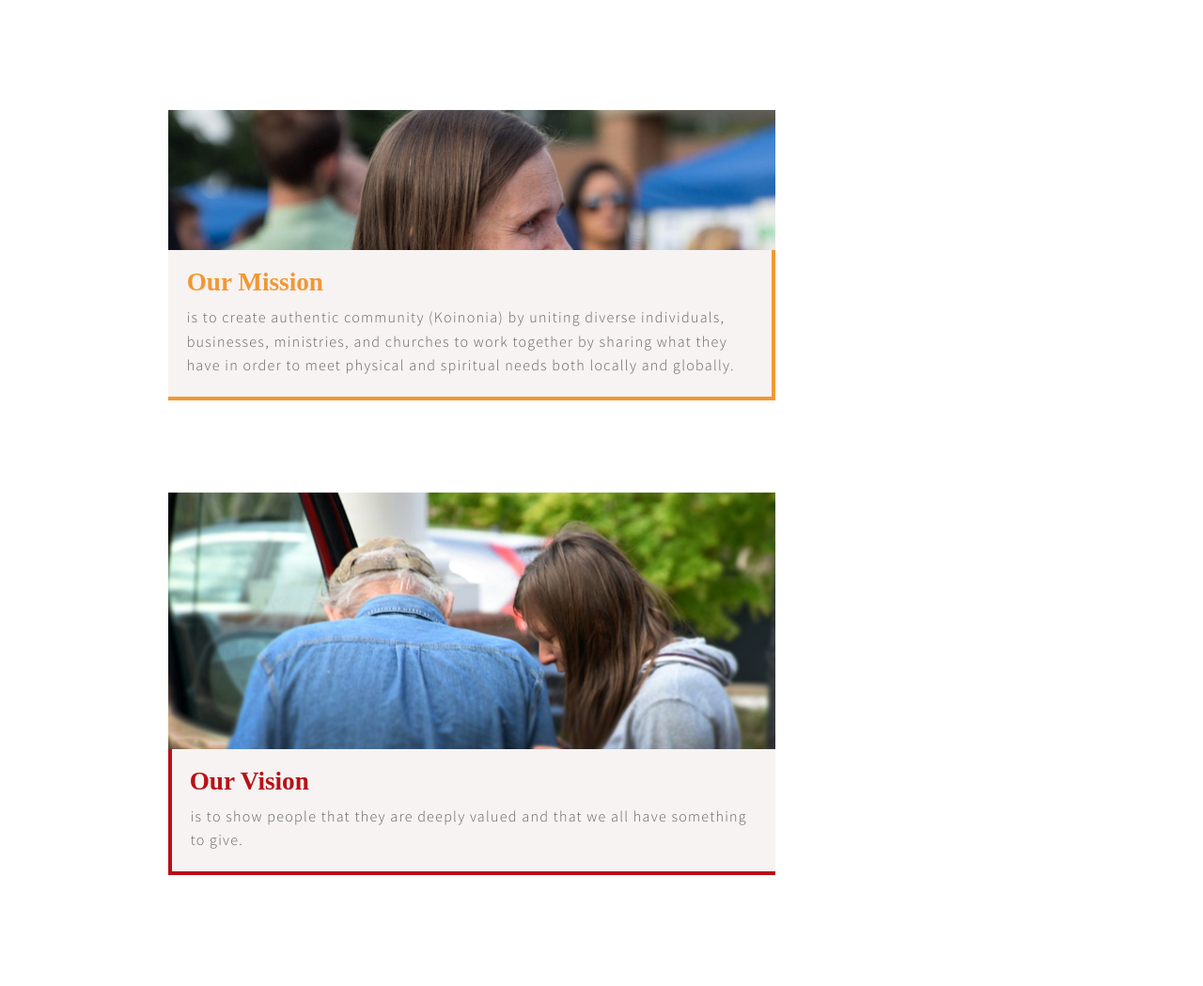
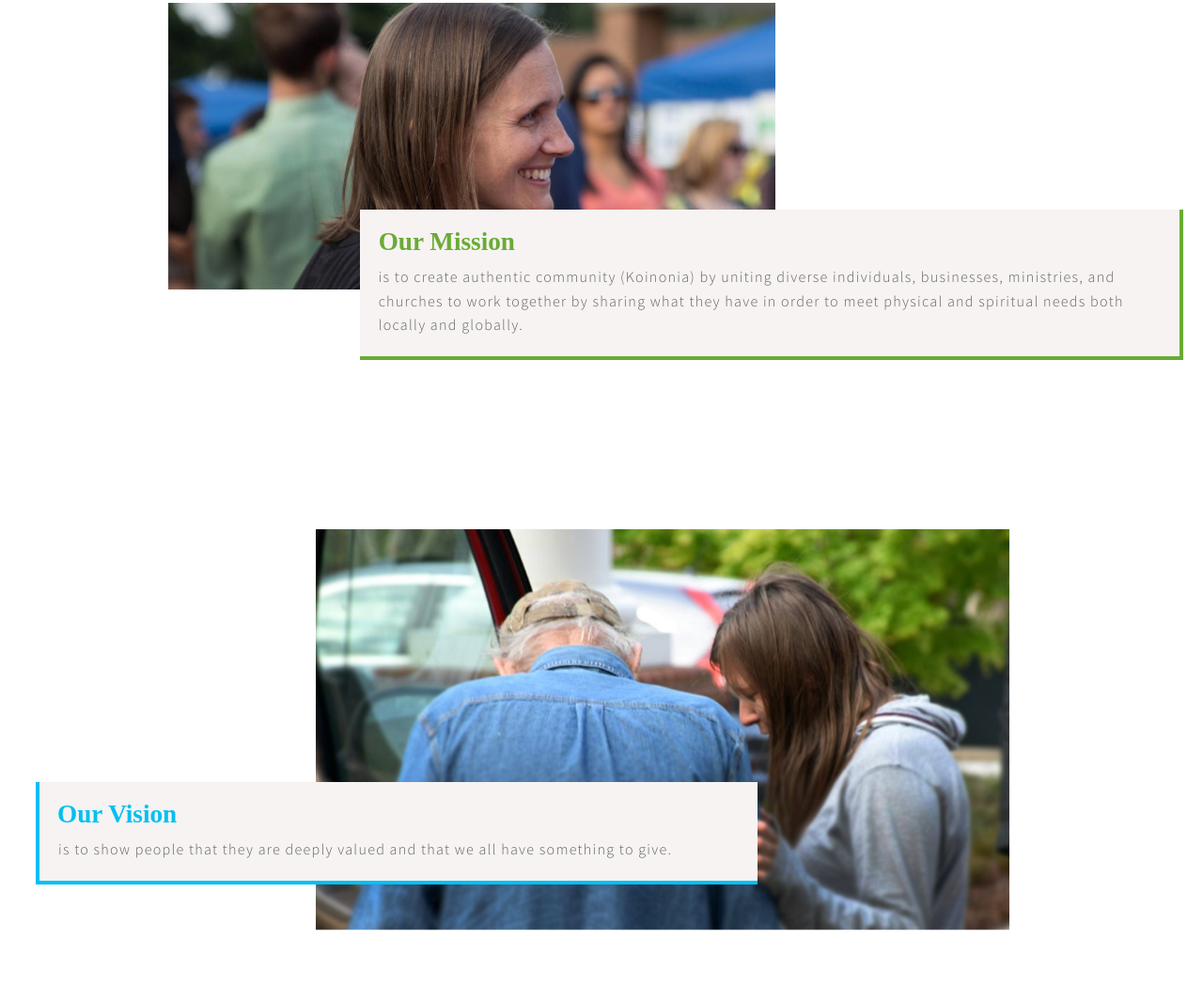
Before and after one commit to erinkahn/GKC-v2, a website: page index.html in a window 1280 px wide. Shown: the part 1848-2897 px from the top of the page at 94% size. Drawn offline with Linux system fonts and the light colour scheme.

Commit message:
mission 900px media query

```diff
--- a/src/scss/main.scss
+++ b/src/scss/main.scss
@@ -477,6 +477,7 @@ body {
 	@media screen and (min-width: 900px){
 		width: 93%;
 		border: none;
+		margin: 9% auto;
 	}
 	@media screen and (min-width: 1024px){
 		width: 83%;
@@ -491,12 +492,18 @@ body {
 			padding: 33% 0;
 			position: relative;
 			margin: 32% 0;
+			@media screen and (min-width: 1224px){
+				margin: 27% 0;
+			}
 
 			h2{
 				margin-top: 46px;
 				position: absolute;
 				padding-top: 36px;
 				left: 20px;
+				@media screen and (min-width: 900px){
+					left: 30px;
+				}
 			}
 
 			p{
@@ -522,31 +529,34 @@ body {
 		}
 		@media screen and (min-width: 900px){
 			width: 70%;
-			padding-bottom: 200px;
+			padding-bottom: 34%;
 		}
 		@media screen and (min-width: 1024px){
-
+			padding-bottom: 39%;
 		}
 		@media screen and (min-width: 1224px){
-
 		}
 
 		div{
-			padding: 60px 0;
-			margin: 10% 0;
 			padding: 89px 0;
+			@media screen and (min-width: 900px){
+				padding: 10px;
+				margin-top: 150px;
+				width: 70%;
+				margin-left: 194px;
+				position: absolute;
+			}
+			@media screen and (min-width: 1024px){
 
-			@media screen and (min-width: 900px){
-				margin: 24% 0;
 			}
 
 			h2{
-				color: #f29734;
+				color: #6aab35;
 			}
 
 			p{
-				border-bottom: 4px solid #f29734;
-				border-right: 4px solid #f29734;
+				border-bottom: 4px solid #6aab35;
+				border-right: 4px solid #6aab35;
 				margin-top: 60px;
 			}
 		}
@@ -561,14 +571,16 @@ body {
 		background-position: cover;
 		width: 100%;
 		padding-bottom: 78%;
-		@media screen and (min-width: 460px){
-			padding-bottom: 70%;
-		}
+
 		@media screen and (min-width: 547px){
-			padding-bottom: 54%;
+			padding-bottom: 84%;
 		}
 		@media screen and (min-width: 900px){
-			width: 70%;
+			width: 80%;
+			padding-bottom: 59%;
+			right: 0;
+			margin-left: 157px;
+			margin-top: 200px;
 		}
 		@media screen and (min-width: 1024px){
 
@@ -578,15 +590,26 @@ body {
 		}
 
 		div{
+			@media screen and (min-width: 547px){
+				margin: 192px 0;
+			}
+			@media screen and (min-width: 900px){
+				padding: 10px;
+				margin-top: 120px;
+				width: 60%;
+				left: 38px;
+				position: absolute;
+				padding: 89px 0;
+			}
 
 			h2{
-				color: #b71117;
+				color: #00bff3;
 				left: 23px;
 			}
 
 			p{
-				border-bottom: 4px solid #b71117;
-				border-left: 4px solid #b71117;
+				border-bottom: 4px solid #00bff3;
+				border-left: 4px solid #00bff3;
 				margin-top: 60px;
 			}
 		}
@@ -603,7 +626,9 @@ body {
 		padding-bottom: 47%;
 
 		@media screen and (min-width: 900px){
-			width: 70%;
+			width: 80%;
+			padding-bottom: 59%;
+			right: 0;
 		}
 		@media screen and (min-width: 1024px){
 
@@ -613,6 +638,18 @@ body {
 		}
 
 		div{
+			margin: 105px 0;
+			@media screen and (min-width: 547px){
+				margin: 20px 0;
+			}
+			@media screen and (min-width: 900px){
+				margin: 0;
+				padding: 10px;
+				margin-top: 190px;
+				width: 50%;
+				margin-left: 372px;
+				position: absolute;
+			}
 
 			h2{
 				color: #8560a8;
@@ -622,7 +659,7 @@ body {
 
 			p{
 				border-bottom: 4px solid #8560a8;
-				border-left: 4px solid #8560a8;
+				border-right: 4px solid #8560a8;
 				margin-top: 40px;
 			}
 		}
```
Also changed, not shown: dist/css/main.css, 1 other file.
